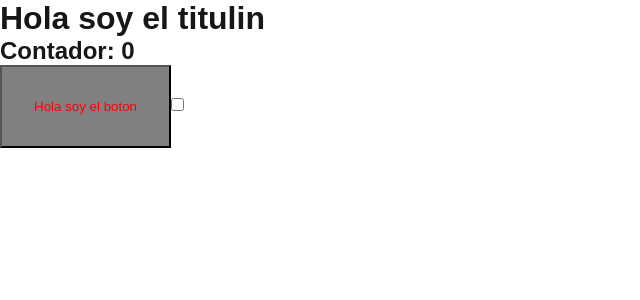
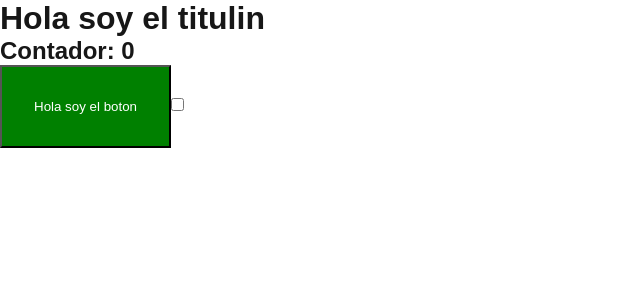
Before and after one commit to ffacusuarez/proyecto-next-MALAGRECA-SUAREZ, a Next.js app in the folder proyecto-next/: page /contador in a window 1280 px wide. Shown: the top 300 px of the page, without its empty margins (0-640 px from the left). Built offline with nearby package versions, Linux system fonts and the light colour scheme.

Commit message:
Commit hecho

```diff
--- a/proyecto-next/src/app/contador/page.js
+++ b/proyecto-next/src/app/contador/page.js
@@ -56,7 +56,7 @@ export default function Contador() {
             <Title titulo="Hola soy el titulin" className="title"></Title>
 
             <h2 className="subtitulo">Contador: {cuenta}</h2>
-            <Button onClick={Verificacion} text="Hola soy el boton" className={color}></Button>
+            <Button onClick={Verificacion} text="Hola soy el boton" color={color}></Button>
             <Input type="checkbox" onChange={llamarCheckBox} className="input-checkbox"></Input>
         </div>
     )
```
